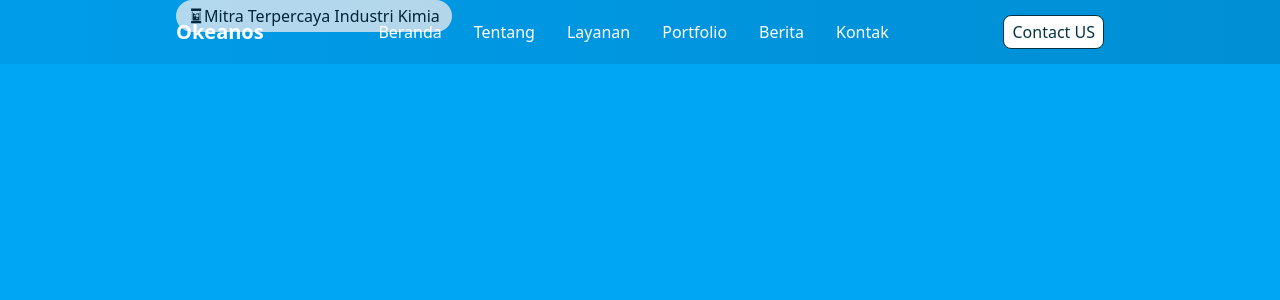
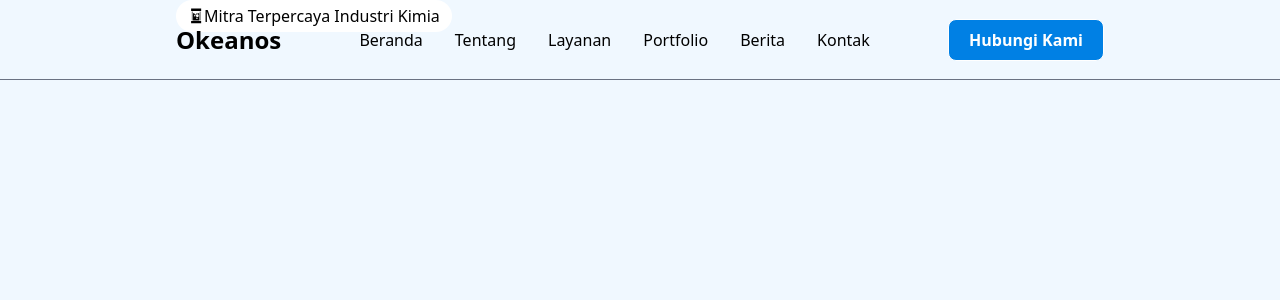
Before and after one commit to aufaadhib/okeanos-landingpage, a React (Vite) app: page / in a window 1280 px wide. Shown: the top 300 px of the page. Built offline with nearby package versions, Linux system fonts and the light colour scheme.

Commit message:
feat: Implement code changes for feature enhancement and bug fixes

```diff
--- a/src/components/Hero.jsx
+++ b/src/components/Hero.jsx
@@ -3,7 +3,7 @@ import { GiChemicalTank } from 'react-icons/gi'
 
 const Hero = () => {
   return (
-    <div className='h-screen bg-sky-500 relative px-10 lg:px-44'>
+    <div className='h-screen  relative px-10 lg:px-44'>
       <div className='absolute flex  px-3 py-1 items-center bg-white rounded-2xl'>
         <span><GiChemicalTank/></span>
         <p>Mitra Terpercaya Industri Kimia</p>
--- a/src/components/Navbar.jsx
+++ b/src/components/Navbar.jsx
@@ -1,10 +1,11 @@
-import { motion } from 'motion/react';
+import { motion, AnimatePresence } from 'framer-motion'
 import React, { useEffect, useState } from 'react'
-import { IoMenu } from 'react-icons/io5'
+import { IoMenu, IoClose } from 'react-icons/io5'
+import logo from '../assets/logo-utama.png'
 
 const Navbar = () => {
-  const [onScroll, setOnScroll] = useState(false);
-  const [navbarOpen, setNavbarOpen] = useState(false);
+  const [onScroll, setOnScroll] = useState(false)
+  const [navbarOpen, setNavbarOpen] = useState(false)
 
   const navItems = [
     { label: 'Beranda', href: '#beranda' },
@@ -13,33 +14,41 @@ const Navbar = () => {
     { label: 'Portfolio', href: '#portfolio' },
     { label: 'Berita', href: '#berita' },
     { label: 'Kontak', href: '#kontak' },
-  ];
+  ]
 
-  useEffect(()=>{
-    if(navbarOpen){
-      document.body.style.overflow = "hidden";
-    }else{
-      document.body.style.overflow = "";
+  // lock scroll saat menu open
+  useEffect(() => {
+    if (navbarOpen) {
+      document.body.style.overflow = "hidden"
+    } else {
+      document.body.style.overflow = ""
     }
-    return ()=>(document.body.style.overflow = "");
-    },[navbarOpen]
-  );
+    return () => (document.body.style.overflow = "")
+  }, [navbarOpen])
 
+  // efek scroll navbar
   useEffect(() => {
     const handleScroll = () => {
-      setOnScroll(window.scrollY > 50); // true kalau sudah geser > 50px
-    };
+      setOnScroll(window.scrollY > 50)
+    }
 
-    window.addEventListener("scroll", handleScroll);
-    return () => window.removeEventListener("scroll", handleScroll);
-  }, []);
+    window.addEventListener("scroll", handleScroll)
+    return () => window.removeEventListener("scroll", handleScroll)
+  }, [])
 
   return (
     <>
+      {/* Navbar Atas */}
+      <div
+        className={`fixed w-full flex z-[60] justify-between h-14 md:h-20 items-center px-10 lg:px-44 duration-500 text-white border-b border-gray-500  ${onScroll ? 'bg-opacity-90 backdrop-blur-md' : 'bg-opacity-100 backdrop-blur-none'}`}
+      >
+        <a href="#" className="font-bold text-2xl text-black flex flex-row justify-center items-center">
+          {/* <img src={logo} alt="logo" className='w-10 m-2'/> */}
+          Okeanos
+        </a>
 
-    <div className={`fixed w-full flex z-[60] justify-between h-14 md:h-16 items-center px-10 lg:px-44 duration-500 text-white  ${onScroll ? "bg-gradient-to-r from-sky-600 to-sky-800 shadow-md shadow-white":"bg-gradient-to-r from-sky-600/30 to-sky-800/30"}`}>
-        <a href='#' className='font-bold text-xl text-white'>Okeanos</a>
-        <nav className="hidden lg:flex items-center space-x-8">
+        {/* Menu desktop */}
+        <nav className="hidden lg:flex items-center space-x-8 text-black">
           {navItems.map((item, index) => (
             <motion.a
               key={item.href}
@@ -47,19 +56,64 @@ const Navbar = () => {
               initial={{ opacity: 0, y: -20 }}
               animate={{ opacity: 1, y: 0 }}
               transition={{ delay: 0.3 + index * 0.1 }}
-                className="text-foreground hover:text-primary transition-colors duration-200 relative group"
+              className="relative group text-foreground hover:text-[#0080e4] transition-colors duration-200"
             >
               {item.label}
-                <span className="absolute -bottom-1 left-0 w-0 h-0.5 bg-primary transition-all duration-300 group-hover:w-full"></span>
+              {/* underline animasi dari kiri ke kanan */}
+              <span className="absolute left-0 -bottom-1 h-[2px] w-0 bg-[#0080e4] transition-all duration-300 group-hover:w-full"></span>
             </motion.a>
           ))}
         </nav>
-        <div className='border rounded-lg px-2 py-1 bg-white hidden lg:flex text-cyan-950'>Contact US</div>
-        <IoMenu size={24} className='m-1 rounded-lg hover:scale-110 duration-200 border-white hover:text-cyan-950 hover:bg-white cursor-pointer lg:hidden' />
 
-
+        <div className="border rounded-lg px-5 py-2 bg-[#0080e4] font-bold text-white hidden cursor-pointer lg:flex hover:bg-[#00a0ff] transition-colors duration-200">
+          Hubungi Kami
         </div>
 
+        {/* Icon menu mobile */}
+        <IoMenu
+          size={28}
+          className="m-1 rounded-lg hover:scale-110 duration-200 bg-black border-white hover:text-cyan-950 hover:bg-black cursor-pointer lg:hidden"
+          onClick={() => setNavbarOpen(true)}
+        />
+      </div>
+
+      {/* Sidebar mobile */}
+      <AnimatePresence>
+        {navbarOpen && (
+          <motion.div
+            initial={{ x: "100%" }}
+            animate={{ x: 0 }}
+            exit={{ x: "100%" }}
+            transition={{ duration: 0.3 }}
+            className="fixed top-0 right-0 w-2/3 sm:w-1/2 h-full bg-sky-900 text-white z-[70] flex flex-col p-6 space-y-6 lg:hidden shadow-lg"
+          >
+            {/* tombol close */}
+            <div className="flex justify-end">
+              <IoClose
+                size={30}
+                className="cursor-pointer hover:text-sky-300"
+                onClick={() => setNavbarOpen(false)}
+              />
+            </div>
+
+            {/* daftar menu */}
+            {navItems.map((item) => (
+              <a
+                key={item.href}
+                href={item.href}
+                onClick={() => setNavbarOpen(false)}
+                className="text-lg hover:text-sky-300 transition-colors"
+              >
+                {item.label}
+              </a>
+            ))}
+
+            <button className="mt-auto bg-white text-sky-900 py-2 px-4 rounded-lg hover:bg-sky-200">
+              Contact US
+            </button>
+          </motion.div>
+        )}
+      </AnimatePresence>
     </>
   )
 }
```
Also changed, not shown: src/assets/logo-utama.png (added). Lines whose indentation alone changed are shown as unchanged.
